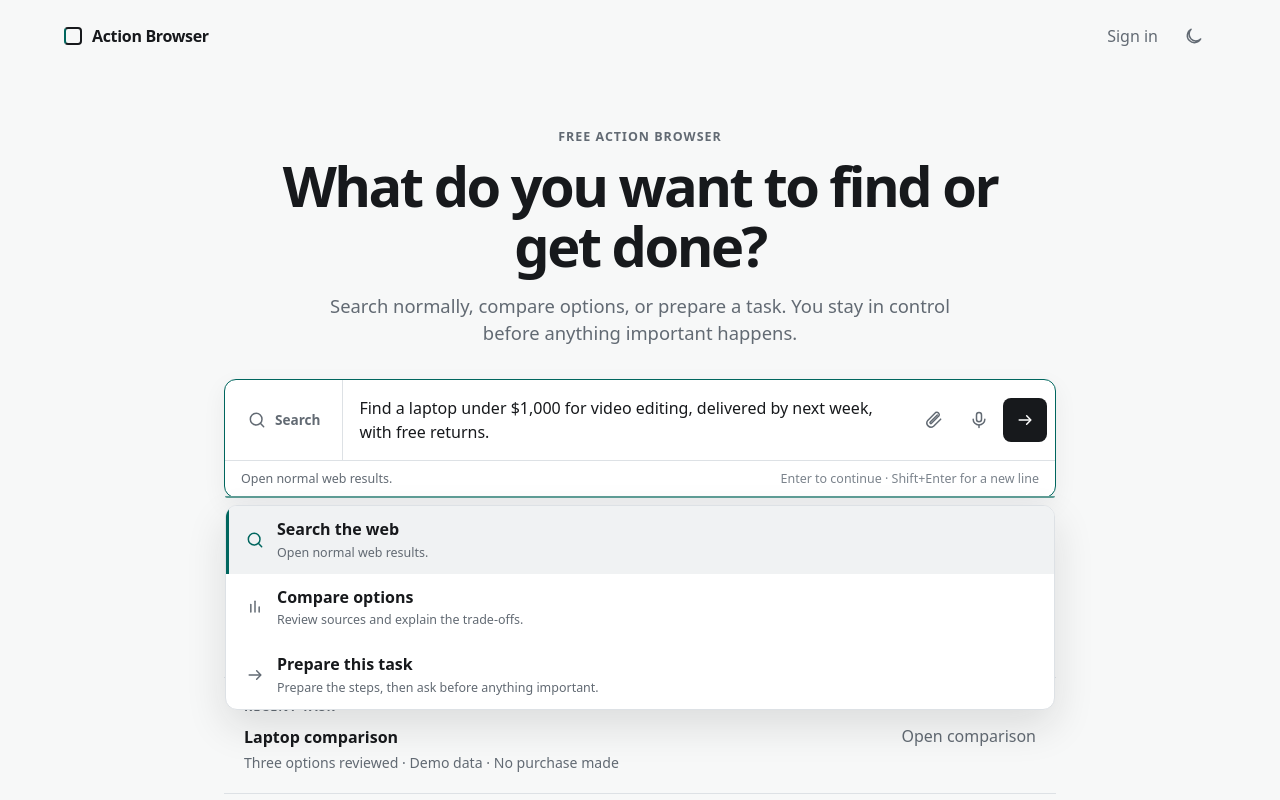
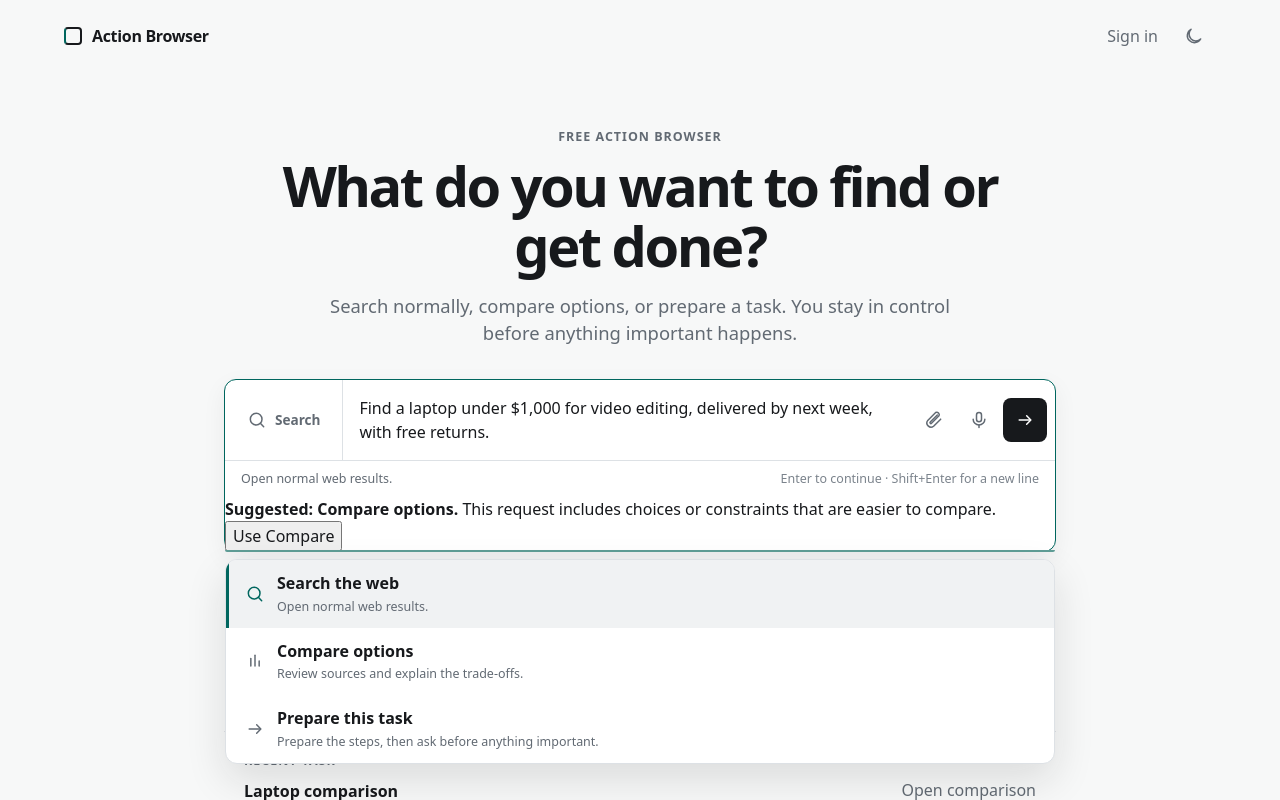
Before and after one commit to ZqiEE/ai-action-browser, a React (Vite) app in the folder apps/web/: page / in a window 1280 px wide. Both pictures are taken after a click on the button 933 px from the left and 419 px from the top of the page. Shown: the top 800 px of the page. Built offline with nearby package versions, Linux system fonts and the light colour scheme.

Commit message:
Add explicit intent suggestions to Omniprompt

```diff
--- a/apps/web/src/components/Omniprompt.tsx
+++ b/apps/web/src/components/Omniprompt.tsx
@@ -1,6 +1,7 @@
-import { useId, useState, type KeyboardEvent, type ReactNode } from "react";
+import { useId, useMemo, useState, type KeyboardEvent, type ReactNode } from "react";
 import { useNavigate } from "react-router";
 import { IconButton } from "@/components/Button";
+import { Status } from "@/components/FormPrimitives";
 import {
   AttachmentIcon,
   CompareIcon,
@@ -8,6 +9,7 @@
   PrepareIcon,
   SearchIcon,
 } from "@/components/Icons";
+import { suggestIntent } from "@/lib/intent";
 import type { IntentMode } from "@/types";
 
 interface ModeOption {
@@ -51,6 +53,15 @@
   const [selectedIndex, setSelectedIndex] = useState(0);
 
   const selectedMode = modeOptions[selectedIndex] ?? modeOptions[0]!;
+  const suggestion = useMemo(() => suggestIntent(value), [value]);
+  const suggestedOption = suggestion
+    ? modeOptions.find((option) => option.id === suggestion.mode)
+    : undefined;
+
+  function selectMode(mode: IntentMode) {
+    const index = modeOptions.findIndex((option) => option.id === mode);
+    if (index >= 0) setSelectedIndex(index);
+  }
 
   function submit(mode: IntentMode = selectedMode.id) {
     const query = value.trim();
@@ -135,6 +146,15 @@
       </div>
       <div className="omniprompt__line" aria-hidden="true" />
 
+      {open && suggestion && suggestedOption && suggestion.mode !== selectedMode.id && (
+        <Status tone="info" className="intent-suggestion">
+          <span><strong>Suggested: {suggestedOption.label}.</strong> {suggestion.reason}</span>
+          <button type="button" onMouseDown={(event) => event.preventDefault()} onClick={() => selectMode(suggestion.mode)}>
+            Use {suggestion.mode === "compare" ? "Compare" : "Prepare"}
+          </button>
+        </Status>
+      )}
+
       {open && (
         <div id={listboxId} className="intent-menu" role="listbox" aria-label="Choose how to continue">
           {modeOptions.map((option, index) => (
```
